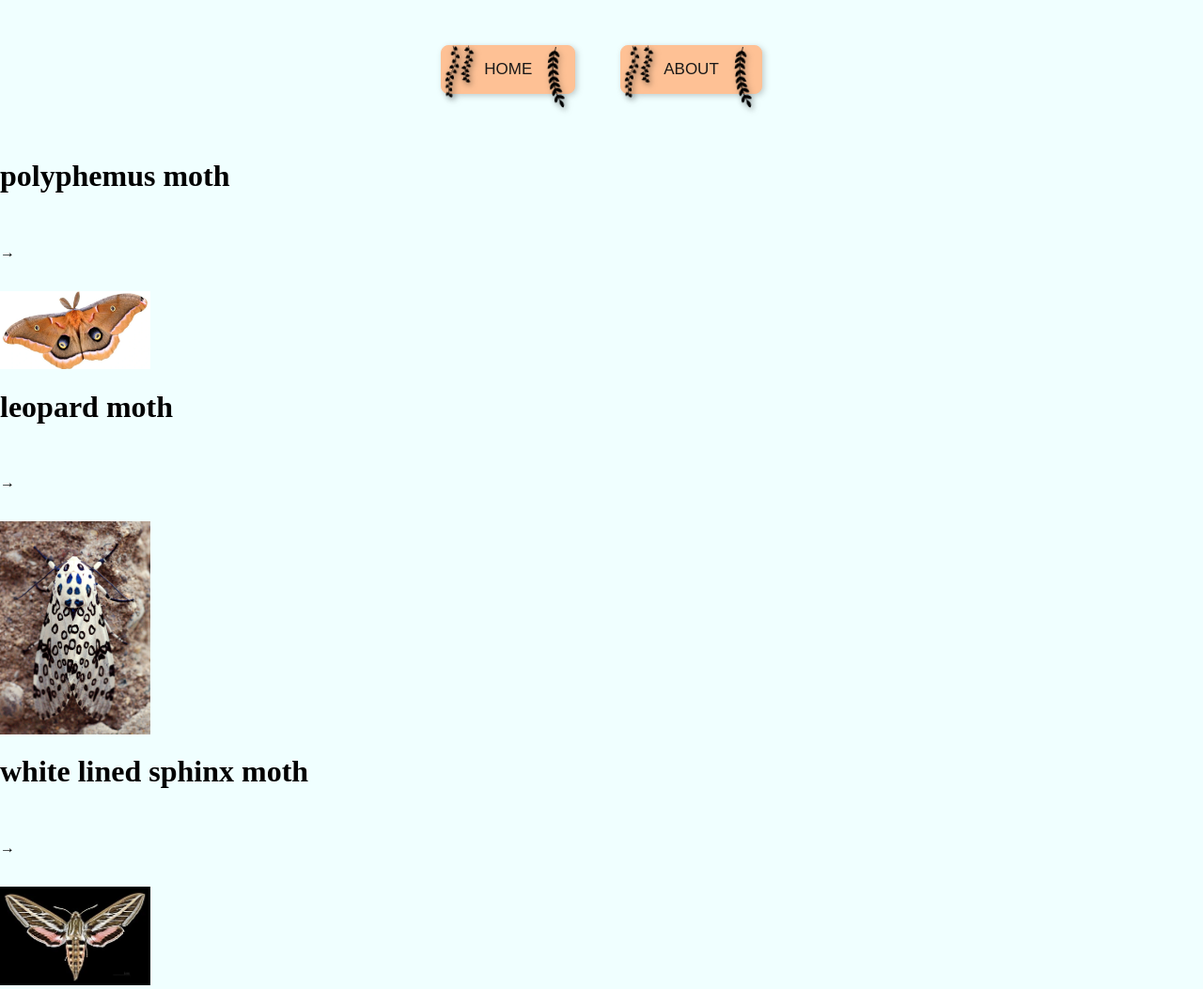
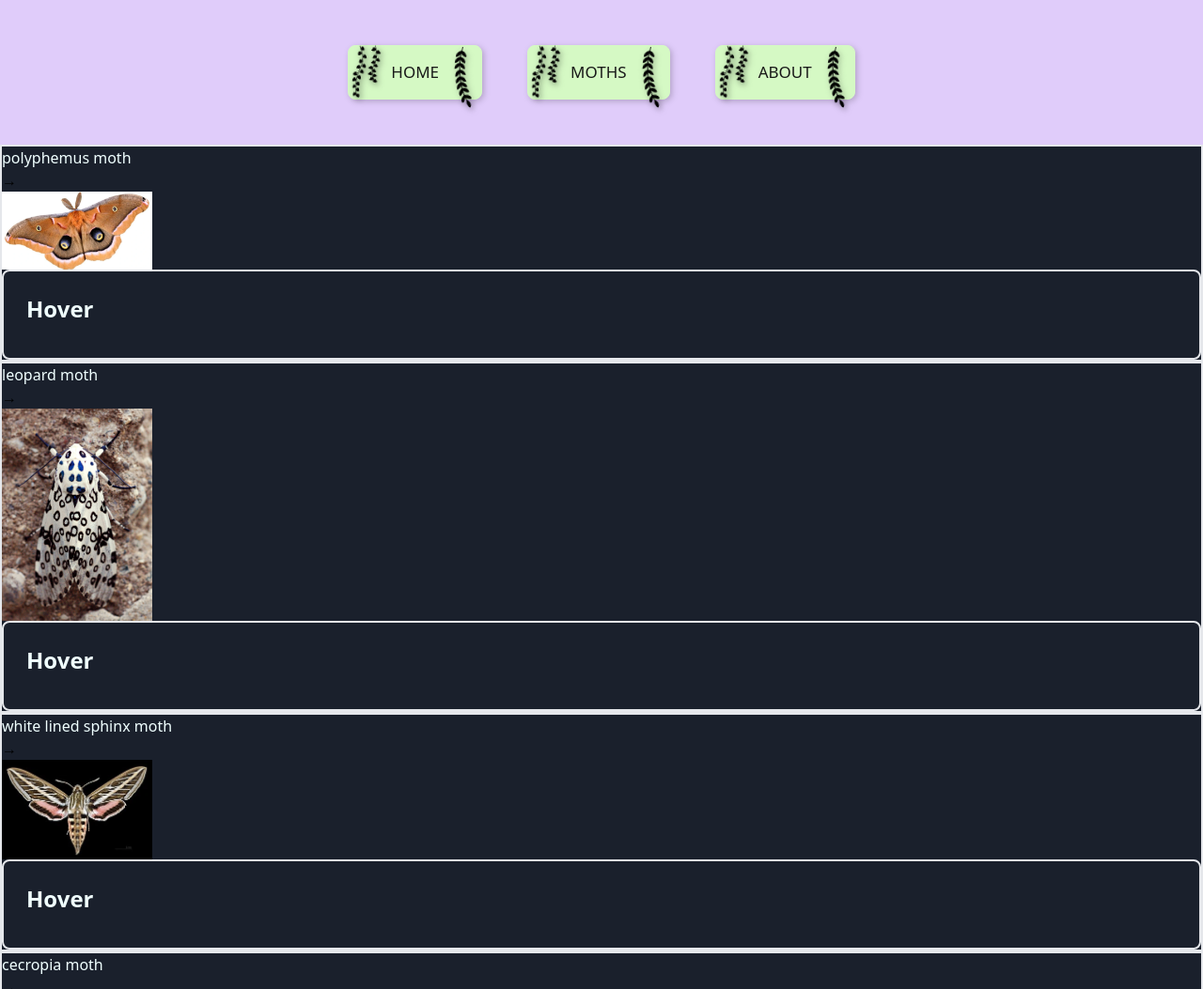
Before and after one commit to abyssaldragonz/moth, an Astro site in the folder moth/: page /about in a window 1280 px wide. Shown: the top 1053 px of the page at 94% size. Built offline with nearby package versions, Linux system fonts and the light colour scheme; Astro itself is replaced by a stand-in of ours.

Commit message:
tailwind chaos

```diff
--- a/moth/astro.config.mjs
+++ b/moth/astro.config.mjs
@@ -3,7 +3,13 @@ import { defineConfig } from 'astro/config';
 
 import netlify from '@astrojs/netlify';
 
+import tailwindcss from '@tailwindcss/vite';
+
 // https://astro.build/config
 export default defineConfig({
-  adapter: netlify()
+  adapter: netlify(),
+
+  vite: {
+    plugins: [tailwindcss()]
+  }
 });
--- a/moth/package.json
+++ b/moth/package.json
@@ -10,8 +10,8 @@
   },
   "dependencies": {
     "@astrojs/netlify": "^6.5.10",
-    "@tailwindcss/vite": "^4.1.12",
+    "@tailwindcss/vite": "^4.1.13",
     "astro": "^5.13.4",
-    "tailwindcss": "^4.1.12"
+    "tailwindcss": "^4.1.13"
   }
 }
--- /dev/null
+++ b/moth/src/components/AboutTile.astro
@@ -0,0 +1,16 @@
+<div class="card">
+	<h1>JOSEPHINE!</h1>
+</div>
+
+<style>
+	.card {
+		background-color: azure;
+		display: flex;
+		flex-direction: column;
+		gap: 2rem;
+	}
+
+	.image {
+		width: 10rem;
+	}
+</style>
--- a/moth/src/components/FlowerButton.astro
+++ b/moth/src/components/FlowerButton.astro
@@ -75,25 +75,25 @@ const {text} = Astro.props
 button {
   position: relative;
   padding: 15px 45px;
-  background: #fec195;
+  background: var(--lime);
   font-size: 17px;
   font-weight: 500;
   color: #181818;
   cursor: pointer;
-  border: 1px solid #fec195;
+  border: 1px solid var(--lime);
   border-radius: 8px;
   filter: drop-shadow(2px 2px 3px rgba(0, 0, 0, 0.2));
 }
 
 button:hover {
-  border: 1px solid #f3b182;
+  border: 1px solid var(--azure);
   background: linear-gradient(
-    85deg,
-    #fec195,
-    #fcc196,
-    #fabd92,
-    #fac097,
-    #fac39c
+    -45deg,
+    var(--lime),
+    #b3fed9,
+    #baf5f7,
+    #c7f8fa,
+    var(--azure)
   );
   animation: wind 2s ease-in-out infinite;
 }
--- a/moth/src/components/Header.astro
+++ b/moth/src/components/Header.astro
@@ -1,9 +1,14 @@
 ---
-import FlowerButton from "./FlowerButton.astro"
+import FlowerButton from "./FlowerButton.astro";
 ---
-<div id="header">
+
+<div class="" id="header">
 	<a href="/">
 		<FlowerButton text={"HOME"} />
+	</a>
+
+	<a href="/moths">
+		<FlowerButton text={"MOTHS"} />
 	</a>
 
 	<a href="/about">
@@ -13,7 +18,7 @@ import FlowerButton from "./FlowerButton.astro"
 
 <style>
 	#header {
-        background-color: azure;
+		background-color: var(--lavendar);
 		display: flex;
 		flex-direction: row;
 		gap: 3rem;
--- a/moth/src/components/MothCard.astro
+++ b/moth/src/components/MothCard.astro
@@ -7,10 +7,26 @@ interface Props {
 
 const { title, description, image } = Astro.props
 ---
-<div class="card">
+
+<div class="h-full border-2 border-gray-200">
     <h1>{title}</h1>
     <span>&rarr;</span>
     <img class="image" src={image} />
+
+
+
+
+    <div class="h-full border-2 border-gray-200
+                border-opacity-60 rounded-lg
+                overflow-hidden">
+        <div class="p-6 hover:bg-green-600
+                    hover:text-white transition
+                    duration-300 ease-in">
+            <h1 class="text-2xl font-semibold mb-3">
+                Hover
+            </h1>
+        </div>
+    </div>
 
 </div>
 
--- a/moth/src/layouts/Layout.astro
+++ b/moth/src/layouts/Layout.astro
@@ -1,3 +1,7 @@
+---
+import "../styles/global.css";
+---
+
 <!doctype html>
 <html lang="en">
 	<head>
@@ -18,5 +22,6 @@
 		margin: 0;
 		width: 100%;
 		height: 100%;
+		background-color: var(--primary-color);
 	}
 </style>
--- /dev/null
+++ b/moth/src/styles/global.css
@@ -0,0 +1,12 @@
+@import "tailwindcss";
+
+:root {
+    --primary-color: #1a202c;
+    --azure: #f0ffff;
+    --lavendar: #e0ccfa;
+    --lime: #d5f9c4;
+}
+
+h1 {
+    color: var(--azure)
+}
```
Also changed, not shown: moth/src/layouts/Info.astro (added), 1 other file. Lines whose indentation alone changed are shown as unchanged.
